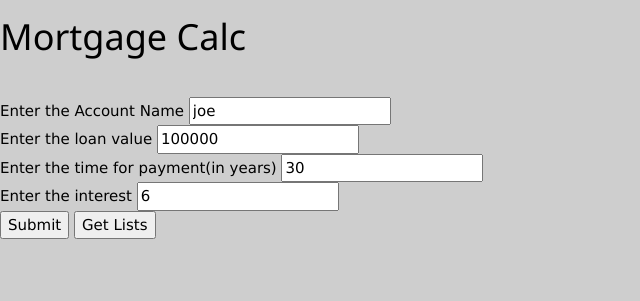
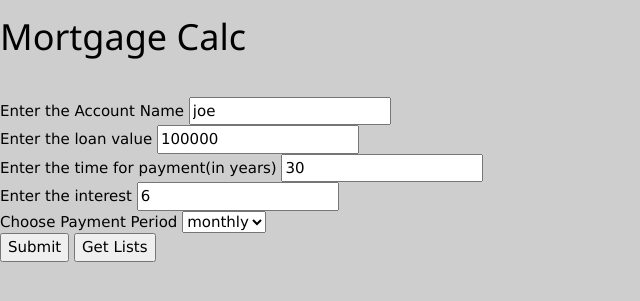
Before and after one commit to manuelseromenho/mortgage_calculator, a Django app: a page that uses templates/base.html in a window 1280 px wide. Shown: the top 301 px of the page, without its empty margins (0-640 px from the left). Run offline with Django 3.2, Linux system fonts and the light colour scheme.

Commit message:
add payment period

```diff
--- a/mortgage_calculator/forms.py
+++ b/mortgage_calculator/forms.py
@@ -1,4 +1,10 @@
 from django import forms
+
+PAYMENT_PERIOD_CHOICES = (
+	(12, 'monthly'),
+	(52, 'weekly'),
+	(365, 'dayly'),
+)
 
 
 class MortgageCalcForm(forms.Form):
@@ -6,3 +12,17 @@ class MortgageCalcForm(forms.Form):
 	loan_value = forms.FloatField(help_text="Enter the loan value", initial=100000)
 	number_years_payment = forms.IntegerField(help_text="Enter the time for payment(in years)", initial=30)
 	interest = forms.FloatField(help_text="Enter the interest", initial=6)
+	payment_period = forms.ChoiceField(
+		help_text="Choose Payment Period",
+		choices=PAYMENT_PERIOD_CHOICES,
+		initial='monthly',
+		widget=forms.Select(),
+		required=True
+	)
+
+
+class MortgageCalcNumberPaymentsForm(forms.Form):
+	name_account = forms.CharField(help_text="Enter the Account Name", initial="joe")
+	loan_value = forms.FloatField(help_text="Enter the loan value", initial=100000)
+	interest = forms.FloatField(help_text="Enter the interest", initial=6)
+	loan_payment = forms.FloatField(help_text="Enter the monthly payment", initial=599.55)
--- a/mortgage_calculator/urls.py
+++ b/mortgage_calculator/urls.py
@@ -1,11 +1,12 @@
 from django.conf.urls import url
 from django.contrib import admin
 from mortgage_calculator import views
-from mortgage_calculator.views import SubmitFormData, HomeView
+from mortgage_calculator.views import SubmitFormData, HomeView, SubmitFormDataNumberPayments
 
 urlpatterns = [
   url(r'^admin/', admin.site.urls),
 # url(r'^$', views.home, name='home'),
   url(r'^mortgage_calc', SubmitFormData.as_view(), name='submitformdata'),
+  url(r'^mortgage_calc_monthly_payment', SubmitFormDataNumberPayments.as_view(), name='submitformdata_number_payments'),
   url(r'^$', HomeView.as_view(), name='home')
 ]
--- a/mortgage_calculator/utils.py
+++ b/mortgage_calculator/utils.py
@@ -5,12 +5,12 @@ from math import log10
 
 class MortgageAccount:
 
-	def __init__(self, owner="nobody", loan=0, number_years_payment=0, interest=0, loan_payment=0):
+	def __init__(self, owner="nobody", loan=0, number_years_payment=0, interest=0, loan_monthly_payment=0):
 		self.owner = owner
 		self.loan = loan
 		self.number_years_payment = number_years_payment
 		self.interest = interest
-		self.loan_payment = loan_payment
+		self.loan_monthly_payment = loan_monthly_payment
 
 	@property
 	def periodic_interest_rate(self):
@@ -31,7 +31,7 @@ class MortgageAccount:
 
 	@property
 	def calc_number_periodic_payments(self):
-		N1 = -log10(1-(self.interest*self.loan)/self.loan_payment)
+		N1 = -log10(1-(self.interest*self.loan)/self.loan_monthly_payment)
 		N2 = log10(1+self.interest)
 		return N1/N2
 
--- a/mortgage_calculator/views.py
+++ b/mortgage_calculator/views.py
@@ -3,7 +3,7 @@ from django.shortcuts import render
 from django.views import View
 from django.views.generic import FormView
 
-from mortgage_calculator.forms import MortgageCalcForm
+from mortgage_calculator.forms import MortgageCalcForm, MortgageCalcNumberPaymentsForm
 
 from mortgage_calculator.utils import MortgageAccount
 
@@ -26,11 +26,15 @@ class SubmitFormData(FormView):
 	form_class = MortgageCalcForm
 
 	def form_valid(self, form):
+		name = form.cleaned_data['name_account']
+		loan = form.cleaned_data['loan_value']
+		number_years_payment = form.cleaned_data['number_years_payment']
+		interest = form.cleaned_data['interest']
+		payment_period = int(form.cleaned_data['payment_period'])
+
+		# form.cleaned_data['payment_period'] in form.fields['payment_period'].choices
+
 		if 'totals' in self.request.POST:
-			name = form.cleaned_data['name_account']
-			loan = form.cleaned_data['loan_value']
-			number_years_payment = form.cleaned_data['number_years_payment']
-			interest = form.cleaned_data['interest']
 
 			account_created = MortgageAccount(name, loan, number_years_payment, interest)
 			result = account_created.calc_loan_payment
@@ -40,20 +44,17 @@ class SubmitFormData(FormView):
 				'loan': loan,
 				'time': number_years_payment,
 				'interest': interest,
+				'payment_period': payment_period,
 				'result': round(result, 2),
 			}
 			return render(self.request, 'mortgage_calculator/totals.html', context)
 		elif 'lists' in self.request.POST:
-			name = form.cleaned_data['name_account']
-			loan = form.cleaned_data['loan_value']
-			number_years_payment = form.cleaned_data['number_years_payment']
-			interest = form.cleaned_data['interest']
 
 			account_created = MortgageAccount(name, loan, number_years_payment, interest)
 			result = account_created.calc_loan_payment
 
 			percent_interest = interest / 100
-			monthly_interest = (loan * (percent_interest / 12))
+			monthly_interest = (loan * (percent_interest / payment_period))
 			principal = (result - monthly_interest)
 			ending_balance = loan - principal
 			total_interest = monthly_interest
@@ -66,7 +67,7 @@ class SubmitFormData(FormView):
 			while (starting_balance - result) > 0:
 				if index > 1:
 					starting_balance = ending_balance
-				monthly_interest = starting_balance * (percent_interest / 12)
+				monthly_interest = starting_balance * (percent_interest / payment_period)
 				principal = result - monthly_interest
 
 				if index > 1:
@@ -90,6 +91,39 @@ class SubmitFormData(FormView):
 			}
 
 			return render(self.request, 'mortgage_calculator/loan_amortization.html', context)
+
+
+class SubmitFormDataNumberPayments(FormView):
+	template_name = "mortgage_calculator/mortgage_calc.html"
+	form_class = MortgageCalcNumberPaymentsForm
+
+	def form_valid(self, form):
+		if 'number_payments_totals' in self.request.POST:
+			name = form.cleaned_data['name_account']
+			loan = form.cleaned_data['loan_value']
+			interest = form.cleaned_data['interest']
+			loan_monthly_payment = form.cleaned_data['loan_monthly_payment']
+
+			fields_kwargs = {
+				'name': name,
+				'loan': loan,
+				'interest': interest,
+				'loan_monthly_payment': loan_monthly_payment,
+			}
+
+			account_created = MortgageAccount(**fields_kwargs)
+			number_payments = account_created.calc_number_periodic_payments
+
+			context = {
+				'name': name,
+				'loan': loan,
+				'interest': interest,
+				'loan_monthly_payment': loan_monthly_payment,
+				'number_payments_true': True,
+				'number_payments': round(number_payments, 2),
+			}
+			return render(self.request, 'mortgage_calculator/totals.html', context)
+
 
 
 
--- a/templates/mortgage_calculator/index.html
+++ b/templates/mortgage_calculator/index.html
@@ -8,7 +8,9 @@
     <h2>Welcome to Mortgage Calc</h2>
   </div>
   <a href="{% url 'submitformdata' %}" class="w3-btn w3-black">Calc loan monthly payment and list of payments</a>
-  <a href="{% url 'submitformdata' %}" class="w3-btn w3-black">Calc number of payments</a>
+  <br/>
+  <br/>
+  <a href="{% url 'submitformdata_number_payments' %}" class="w3-btn w3-black">Calc number of payments</a>
 
 
 {% endblock content %}
```
Also changed, not shown: templates/mortgage_calculator/totals.html (+14 -0 lines).
